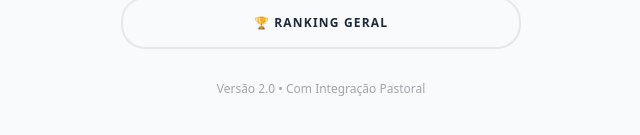
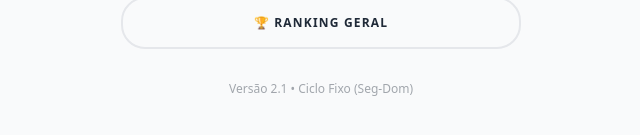
Before and after one commit to antonycorp11-blip/reportcell, a React (Vite) app: page / in a window 1280 px wide. Shown: the part 639-774 px from the top of the page, without its empty margins (319-959 px from the left). Built offline with nearby package versions, Linux system fonts and the light colour scheme.

Commit message:
chore: bump version to 2.1 to force cache update

```diff
--- a/App.tsx
+++ b/App.tsx
@@ -989,7 +989,7 @@ ${leaderLines}
               </button>
             </div>
 
-            <p className="mt-8 text-xs opacity-40">Versão 2.0 • Com Integração Pastoral</p>
+            <p className="mt-8 text-xs opacity-40">Versão 2.1 • Ciclo Fixo (Seg-Dom)</p>
           </div>
         )}
 
--- a/constants.tsx
+++ b/constants.tsx
@@ -135,7 +135,10 @@ const generateWeeks = (numberOfWeeks: number = 52) => {
     const range = `${formatDate(weekStart)} - ${formatDate(weekEnd)}`;
 
     weeks.push({
-      id: `w${i + 1}`,
+      // ID AJUSTADO: w0, w1, w2...
+      // Isso faz com que a Semana 2 (12/01, index 1) tenha ID 'w1', recuperando os dados antigos.
+      // A Semana 1 (05/01, index 0) terá ID 'w0' (sem dados antigos, o que é correto).
+      id: `w${i}`,
       n: i + 1,
       range,
       label: `Semana ${i + 1}`,
```
